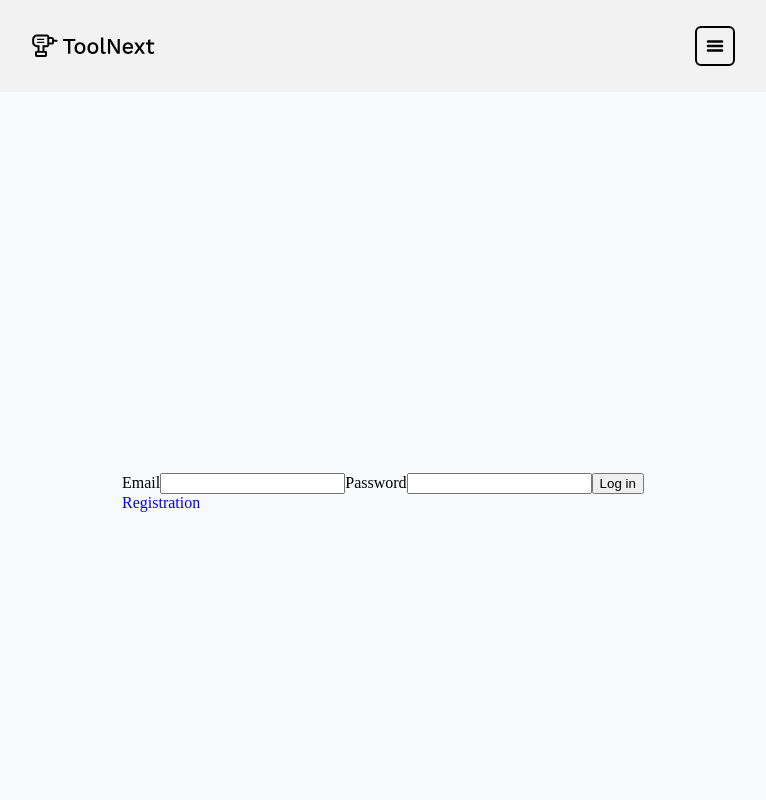
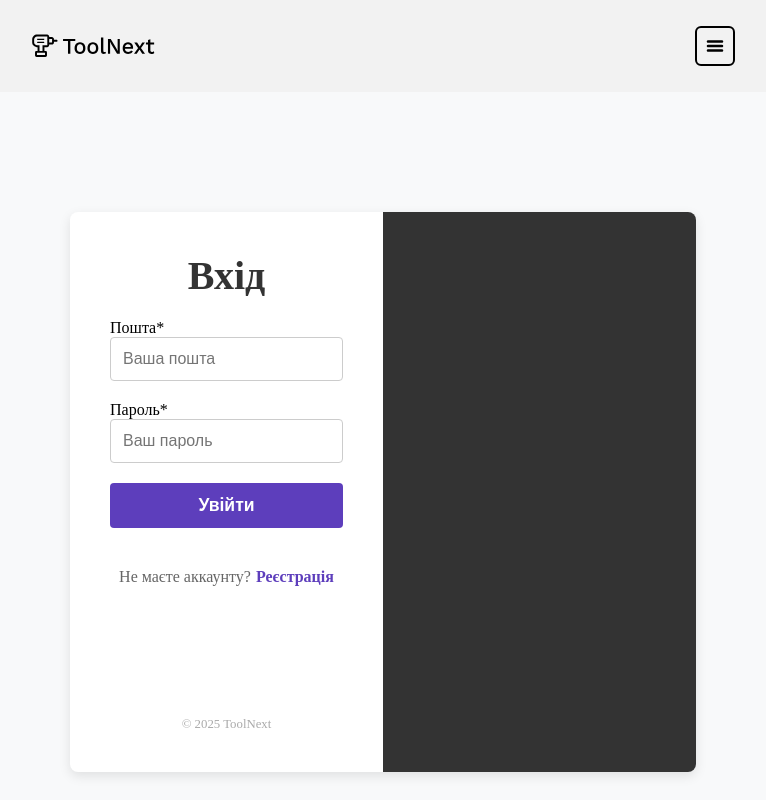
Before and after one commit to yangelia/toolnext-frontend, a Next.js app: page /auth/login in a window 1280 px wide. Shown: the top 800 px of the page, without its empty margins (257-1023 px from the left). Built offline with nearby package versions, Linux system fonts and the light colour scheme; no server answers.

Commit message:
Add login Page, use Formik and Yup

```diff
--- a/app/(auth routes)/auth/login/LoginPage.module.css
+++ b/app/(auth routes)/auth/login/LoginPage.module.css
@@ -0,0 +1,206 @@
+/* Основна стилізація для сторінки входу */
+
+.container {
+  /* Робимо компонент повноекранним або максимально доступним */
+  min-height: 100vh;
+  display: flex;
+  align-items: center;
+  justify-content: center;
+  flex-direction: column;
+  gap: 32px;
+}
+
+.page {
+  /* Обмеження максимальної ширини контенту */
+  width: 100%;
+  max-width: 1200px;
+}
+
+.card {
+  background-color: #ffffff;
+  border-radius: 8px;
+  box-shadow: 0 4px 12px rgba(0, 0, 0, 0.1);
+  display: grid;
+  /* На десктопі: 1 колонка для форми, 1 для зображення */
+  grid-template-columns: 1fr 1fr;
+  min-height: 70vh;
+  overflow: hidden; /* Обрізаємо кути зображення */
+}
+
+/* Секція форми (ліва колонка) */
+.formSection {
+  padding: 40px;
+  display: flex;
+  flex-direction: column;
+  justify-content: space-between;
+  align-items: center;
+  text-align: center;
+}
+
+/* Секція зображення (права колонка, прихована на мобільних) */
+.imageSection {
+  position: relative;
+  /* Використовуємо Image fill в компоненті, тому тут min-height */
+  min-height: 100%;
+  background-color: #333;
+}
+
+/* //================================================= */
+
+/* Адаптивність (Мобільні пристрої) */
+
+@media (max-width: 768px) {
+  .card {
+    /* На мобільних пристроях: лише одна колонка (форма) */
+    grid-template-columns: 1fr;
+  }
+
+  .imageSection {
+    /* Приховуємо зображення на маленьких екранах */
+    display: none;
+  }
+
+  .formSection {
+    padding: 20px;
+  }
+}
+
+/* //================================================= */
+
+/* Типографіка та елементи форми */
+
+.title {
+  font-size: 2.5rem;
+  color: #333;
+  margin-bottom: 20px;
+}
+
+.subtitle {
+  font-size: 1rem;
+  color: #666;
+  margin-bottom: 30px;
+}
+
+.form {
+  width: 100%;
+  max-width: 400px; /* Обмеження ширини полів */
+  display: flex;
+  flex-direction: column;
+  gap: 20px; /* Відступ між полями */
+  margin-bottom: 20px;
+}
+
+.field {
+  text-align: left;
+  display: flex;
+  flex-direction: column;
+}
+
+.label {
+  font-size: 0.9rem;
+  color: #333;
+  font-weight: 600;
+  margin-bottom: 5px;
+}
+
+.input {
+  padding: 12px;
+  border: 1px solid #ccc;
+  border-radius: 4px;
+  font-size: 1rem;
+  transition: border-color 0.2s;
+}
+
+
+.input:focus {
+  border-color: #5d3ebc; /* Фіолетовий колір при фокусі */
+  outline: none;
+}
+
+.inputError {
+  border-color: #e74c3c; /* Червоний колір при помилці */
+}
+
+.errorText {
+  color: #e74c3c;
+  font-size: 0.8rem;
+  margin-top: 5px;
+}
+
+/* /* //================================================= */
+
+/* Кнопки та посилання */
+
+.submit {
+  padding: 12px;
+  background-color: #5d3ebc; /* Насичений фіолетовий колір кнопки */
+  color: #ffffff;
+  border: none;
+  border-radius: 4px;
+  font-size: 1.1rem;
+  font-weight: 600;
+  cursor: pointer;
+  transition: background-color 0.2s;
+}
+
+.submit:hover:not(:disabled) {
+  background-color: #4c30a8;
+}
+
+.submit:disabled {
+  opacity: 0.6;
+  cursor: not-allowed;
+}
+
+.switchAuth {
+  font-size: 1rem;
+  color: #666;
+  margin-top: 20px;
+}
+
+.switchAuth a {
+  color: #5d3ebc;
+  text-decoration: none;
+  font-weight: 600;
+  margin-left: 5px;
+}
+
+.footerNote {
+  font-size: 0.8rem;
+  color: #aaa;
+  margin-top: auto; /* Штовхає елемент до низу контейнера flex */
+  padding-top: 20px;
+}
+
+/* ================================================= */
+
+/* ЛОГОТИП */
+
+.logo {
+  display: flex;
+  align-items: center;
+  text-decoration: none;
+  color: #333;
+  font-weight: 700;
+  font-size: 1.2rem;
+  margin-bottom: 20px;
+}
+
+.logoIcon {
+  margin-right: 8px;
+}
+
+/* ================================================= */
+
+/* СТАТУС ФОРМИ (Повідомлення про помилку) */
+
+
+.formStatus {
+  padding: 10px;
+  background-color: #fcebeb;
+  border: 1px solid #e74c3c;
+  color: #e74c3c;
+  border-radius: 4px;
+  text-align: center;
+  font-size: 0.9rem;
+}
--- a/app/(auth routes)/auth/login/page.tsx
+++ b/app/(auth routes)/auth/login/page.tsx
@@ -1,21 +1,31 @@
 'use client';
 
 import styles from "./LoginPage.module.css";
-import { useState } from 'react';
 import { useRouter } from 'next/navigation';
 import { login, LoginRequest } from '@/lib/api/clientApi';
 import { ApiError } from '@/app/api/api'
 import Link from "next/link";
+import * as Yup from "yup";
+import { Formik, Form, Field, ErrorMessage } from "formik";
+import { useState } from "react";
+
+const validationSchema = Yup.object({
+  email: Yup.string()
+    .trim()
+    .email("Некоректна пошта")
+    .required("Обов'язкове поле"),
+  password: Yup.string()
+    .min(8, "Мінімум 8 символів")
+    .required("Обов'язкове поле"),
+});
 
 export default function LoginPage() {
   const router = useRouter();
   const [error, setError] = useState('');
 
-  const handleSubmit = async (formData: FormData) => {
+  const handleSubmit = async (values: LoginRequest) => {
     try {
-      const formValues = Object.fromEntries(formData) as LoginRequest;
-
-      const res = await login(formValues);
+      const res = await login(values);
       if (res) {
         router.push('/profile');
       } else {
@@ -24,27 +34,89 @@ export default function LoginPage() {
     } catch (error) {
       setError(
         (error as ApiError).response?.data?.error ??
-          (error as ApiError).message ??
-          "Oops... some error"
-      )
+        (error as ApiError).message ??
+        "Oops... some error"
+      );
     }
-   }
+  };
 
   return (
     <div className={styles.container}>
-       <form action={handleSubmit}>
-      <label>
-        Email
-        <input type="email" name="email" required />
-      </label>
-      <label>
-        Password
-        <input type="password" name="password" required />
-      </label>
-        <button type="submit">Log in</button>
-        {error && <p>{error}</p>}
-      </form>
-      <span><Link href="/auth/register">Registration</Link></span>
+      <div className={styles.page}>
+        <div className={styles.card}>
+          <div className={styles.formSection}>
+            <div>
+              <h1 className={styles.title}>Вхід</h1>
+            </div>
+
+            <Formik
+              initialValues={{ email: '', password: '' }}
+              validationSchema={validationSchema}
+              onSubmit={handleSubmit}
+            >
+              {({ isSubmitting, errors, touched }) => (
+                <Form className={styles.form}>
+                  <label className={styles.field}>
+                    Пошта*
+                    <Field
+                      type="email"
+                      name="email"
+                      placeholder="Ваша пошта"
+                      className={`${styles.input}
+                       ${errors.email && touched.email
+                          ? styles.inputError
+                          : ''
+                        }`}
+                    />
+                    <ErrorMessage
+                      name="email"
+                      component="div"
+                      className={styles.errorText}
+                    />
+                  </label>
+
+                  <label className={styles.field}>
+                    Пароль*
+                    <Field
+                      type="password"
+                      name="password"
+                      placeholder="Ваш пароль"
+                      className={`${styles.input}
+                      ${errors.password && touched.password
+                          ? styles.inputError
+                          : ''
+                        }`}
+                    />
+                    <ErrorMessage
+                      name="password"
+                      component="div"
+                      className={styles.errorText}
+                    />
+                  </label>
+
+                  <button
+                    type="submit"
+                    className={styles.submit}
+                    disabled={isSubmitting}
+                  >
+                    Увійти
+                  </button>
+
+                  {error && <p>{error}</p>}
+                </Form>
+              )}
+            </Formik>
+
+            <div className={styles.switchAuth}>
+              <span>Не маєте аккаунту?</span>
+              <Link href="/auth/register">Реєстрація</Link>
+            </div>
+            <p className={styles.footerNote}>© 2025 ToolNext</p>
+          </div>
+
+          <div className={styles.imageSection} aria-hidden></div>
+        </div>
+      </div>
     </div>
   );
-};
+}
```
